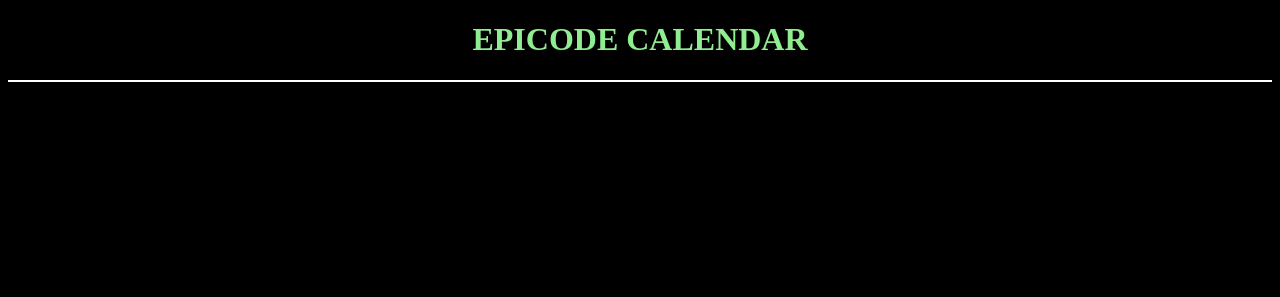
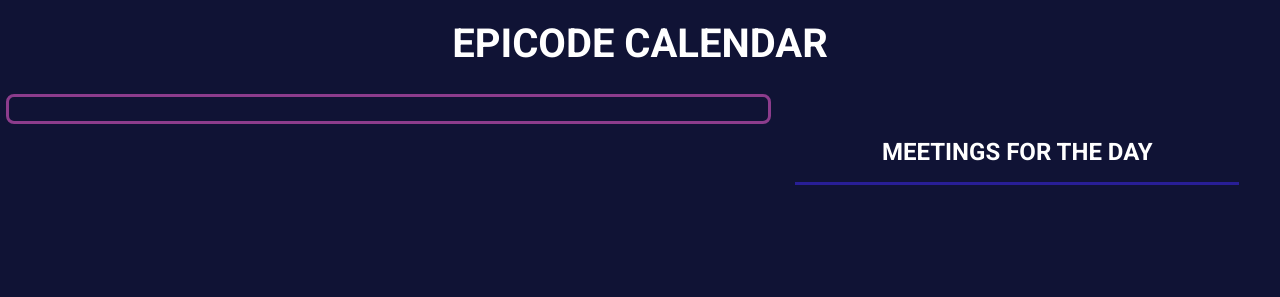
Before and after one commit to ecamellini/WEB-Feb22-M1-D9, a plain HTML site: page index.html in a window 1280 px wide. Drawn offline with Linux system fonts and the light colour scheme.

Commit message:
Adding some CSS to make it look good

```diff
--- a/index.html
+++ b/index.html
@@ -6,6 +6,11 @@
     <meta http-equiv="X-UA-Compatible" content="IE=edge">
     <meta name="viewport" content="width=device-width, initial-scale=1.0">
     <title>Epicode Calendar</title>
+
+    <!-- CUSTOM FONT FROM GOOGLE FONTS     -->
+    <link rel="preconnect" href="https://fonts.googleapis.com">
+    <link rel="preconnect" href="https://fonts.gstatic.com" crossorigin>
+    <link href="https://fonts.googleapis.com/css2?family=Roboto:wght@500;700&display=swap" rel="stylesheet">
 
     <link rel="stylesheet" href="styles.css" />
 
@@ -84,6 +89,9 @@
     <div id="month">
         <!-- Days are going to be displayed programmatically on load -->
     </div>
+    <div id="meetings">
+        <h2>Meetings for the day</h2>
+    </div>
     <script src="index.js" type="text/javascript" />
 </body>
 
--- a/styles.css
+++ b/styles.css
@@ -1,19 +1,64 @@
 body {
-    background-color: black;
+    background-color: rgb(16,19,53);
+    color: white;
+    font-family: "Roboto", sans-serif;
+    max-width: 1268px;
+    margin: 0 auto;
+}
+.heading {
+    color: white;
+    text-align: center;
+    font-size: 40px;
+    margin-top: 20px;
+    text-transform: uppercase;
+    font-weight: bold;
 }
 
-.heading {
-    color: lightgreen;
-    text-transform: uppercase;
+#month {
+    border-style: solid;
+    border-width: 3px;
+    border-color: rgb(140,60,140);
+    padding: 12px;
+    border-radius: 8px;
+    display: inline-block;
+    width: 58%;
+}
+
+.day {
+    background-color: rgb(16,19,53);
+    display: inline-block;
+    width: 97px;
+    height: 97px;
+    text-align: center;
+    line-height: 97px;
+    font-size: large;
+    border-color: rgb(140,60,140);
+    border-style: solid;
+    border-width: 2px;
+    margin: 2px;
+    border-radius: 10px;
+}
+
+.day:hover {
+    background-color: rgb(16,19,53);
+    border-color: rgb(180,100,180);
+    cursor: pointer;
+}
+
+/* MEETINGS AREA */
+#meetings {
+    vertical-align: top;
+    display: inline-block;
+    width: 35%;
+    min-height: 200px;
+    margin: 0 20px;
     text-align: center;
 }
 
-#month {
-    border: 1px solid white;
+#meetings h2 {
+    color: white;
+    border-bottom: solid 3px rgb(40,30,150);
+    padding-bottom: 16px;
+    padding-top: 24px;
+    text-transform: uppercase;
 }
-
-.day {
-    color: white;
-    display: inline;
-    padding: 50px;
-}
```
